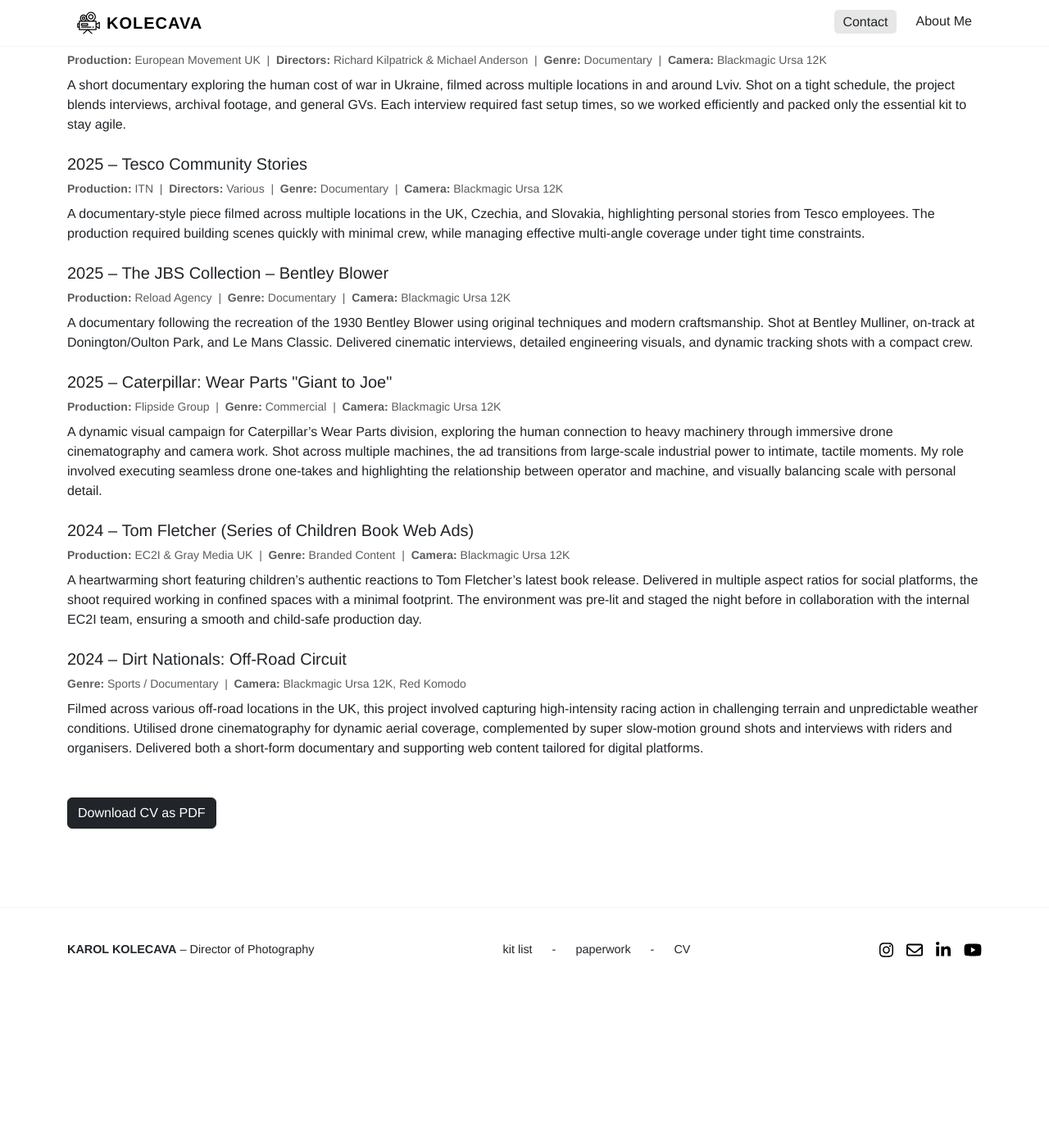
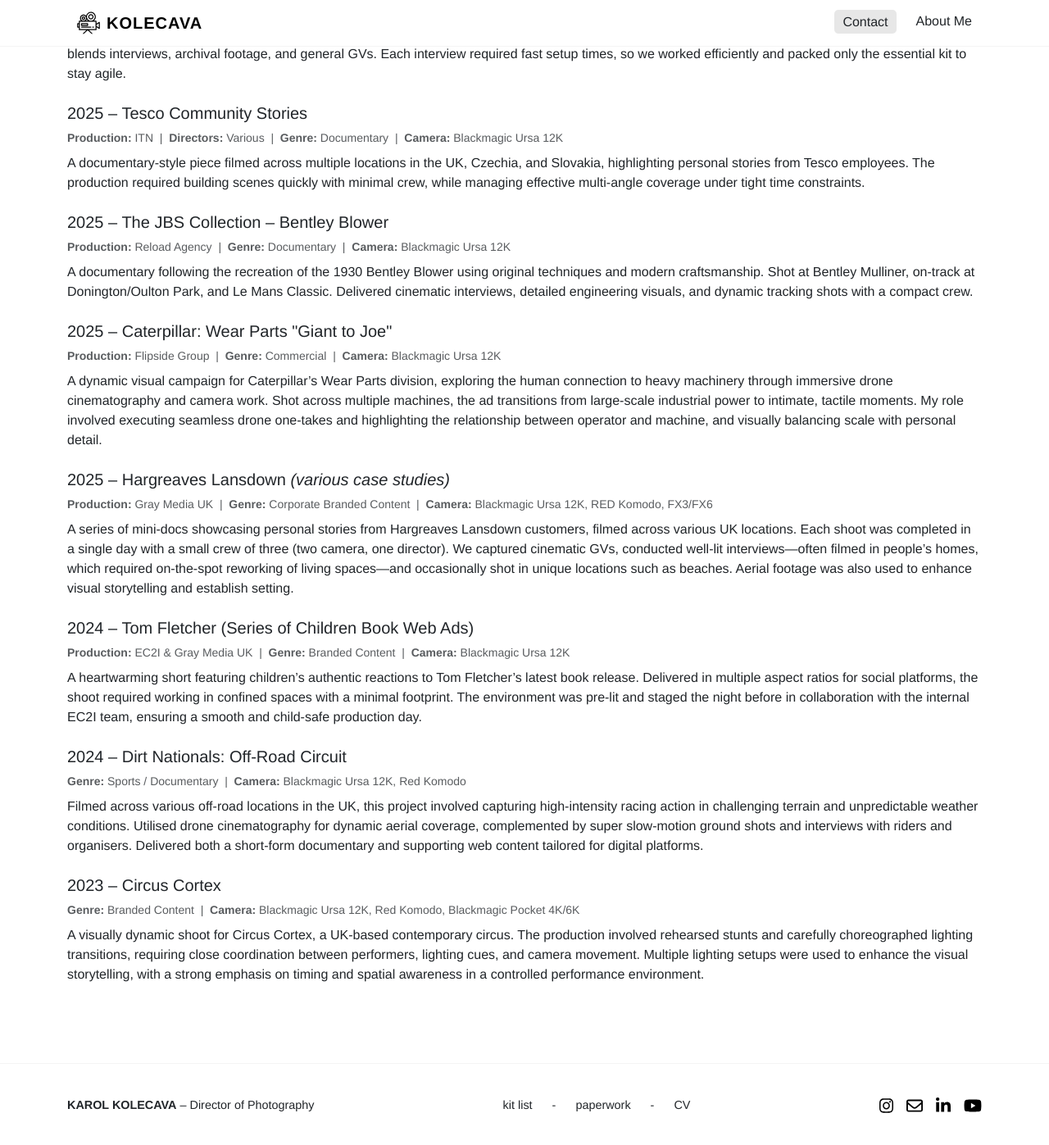
Before and after one commit to kkolecava/kolecava.com, a Jekyll site: the page built from pages/cv.md, in a window 1280 px wide and 1400 px high, scrolled down 1984 px. Shown: the top 1397 px of the window at 82% size. Built offline with Jekyll 4.4.1, drawn with Linux system fonts in a browser that asks for light colours; nearby versions of some CDN libraries; before the commit the page ends 3194 px from its top, so only the background shows below that; some of the changed text lies outside the part shown.

Commit message:
web updates

```diff
--- a/pages/cv.md
+++ b/pages/cv.md
@@ -10,8 +10,8 @@
   <header>
     <h1 class="mb-4">Curriculum Vitae – Karol Kolecava</h1>
     <p class="lead text-muted">Freelance Director of Photography & Aerial Cinematographer working across Central Europe and the UK.</p>
-    <a href="/assets/docs/kolecava_dop_cv.pdf" class="btn btn-dark mb-5" target="_blank" download="">
-      Download CV as PDF
+    <!-- <a href="/assets/docs/kolecava_dop_cv.pdf" class="btn btn-dark mb-5" target="_blank" download="">
+      Download CV as PDF -->
     </a>
   </header>
 
@@ -155,6 +155,18 @@
     </div>
 
     <div class="mb-4">
+      <h3 class="h5"><span class="year-block">2025</span> – Hargreaves Lansdown <i>(various case studies)</i></h3>
+      <p class="text-muted small mb-2">
+        <strong>Production:</strong> Gray Media UK &nbsp;|&nbsp;
+        <strong>Genre:</strong> Corporate Branded Content &nbsp;|&nbsp;
+        <strong>Camera:</strong> Blackmagic Ursa 12K, RED Komodo, FX3/FX6
+      </p>
+      <p>
+A series of mini-docs showcasing personal stories from Hargreaves Lansdown customers, filmed across various UK locations. Each shoot was completed in a single day with a small crew of three (two camera, one director). We captured cinematic GVs, conducted well-lit interviews—often filmed in people’s homes, which required on-the-spot reworking of living spaces—and occasionally shot in unique locations such as beaches. Aerial footage was also used to enhance visual storytelling and establish setting.
+      </p>
+    </div>
+
+    <div class="mb-4">
       <h3 class="h5"><span class="year-block">2024</span> – Tom Fletcher (Series of Children Book Web Ads)</h3>
       <p class="text-muted small mb-2">
         <strong>Production:</strong> EC2I & Gray Media UK &nbsp;|&nbsp;
@@ -176,12 +188,23 @@
 Filmed across various off-road locations in the UK, this project involved capturing high-intensity racing action in challenging terrain and unpredictable weather conditions. Utilised drone cinematography for dynamic aerial coverage, complemented by super slow-motion ground shots and interviews with riders and organisers. Delivered both a short-form documentary and supporting web content tailored for digital platforms.
       </p>
     </div>
+
+    <div class="mb-4">
+      <h3 class="h5"><span class="year-block">2023</span> – Circus Cortex</h3>
+      <p class="text-muted small mb-2">
+        <strong>Genre:</strong> Branded Content &nbsp;|&nbsp;
+        <strong>Camera:</strong> Blackmagic Ursa 12K, Red Komodo, Blackmagic Pocket 4K/6K
+      </p>
+      <p>
+A visually dynamic shoot for Circus Cortex, a UK-based contemporary circus. The production involved rehearsed stunts and carefully choreographed lighting transitions, requiring close coordination between performers, lighting cues, and camera movement. Multiple lighting setups were used to enhance the visual storytelling, with a strong emphasis on timing and spatial awareness in a controlled performance environment.
+      </p>
+    </div>
   </section>
 
   <!-- Repeat download CTA -->
-    <a href="/assets/docs/kolecava_dop_cv.pdf" class="btn btn-dark mb-5" target="_blank" download="">
+    <!-- <a href="/assets/docs/kolecava_dop_cv.pdf" class="btn btn-dark mb-5" target="_blank" download="">
       Download CV as PDF
-    </a>
+    </a> -->
 
 </div>
 
```
Also changed, not shown: pages/about-me.md (+2 -0 lines), 2 other files.
